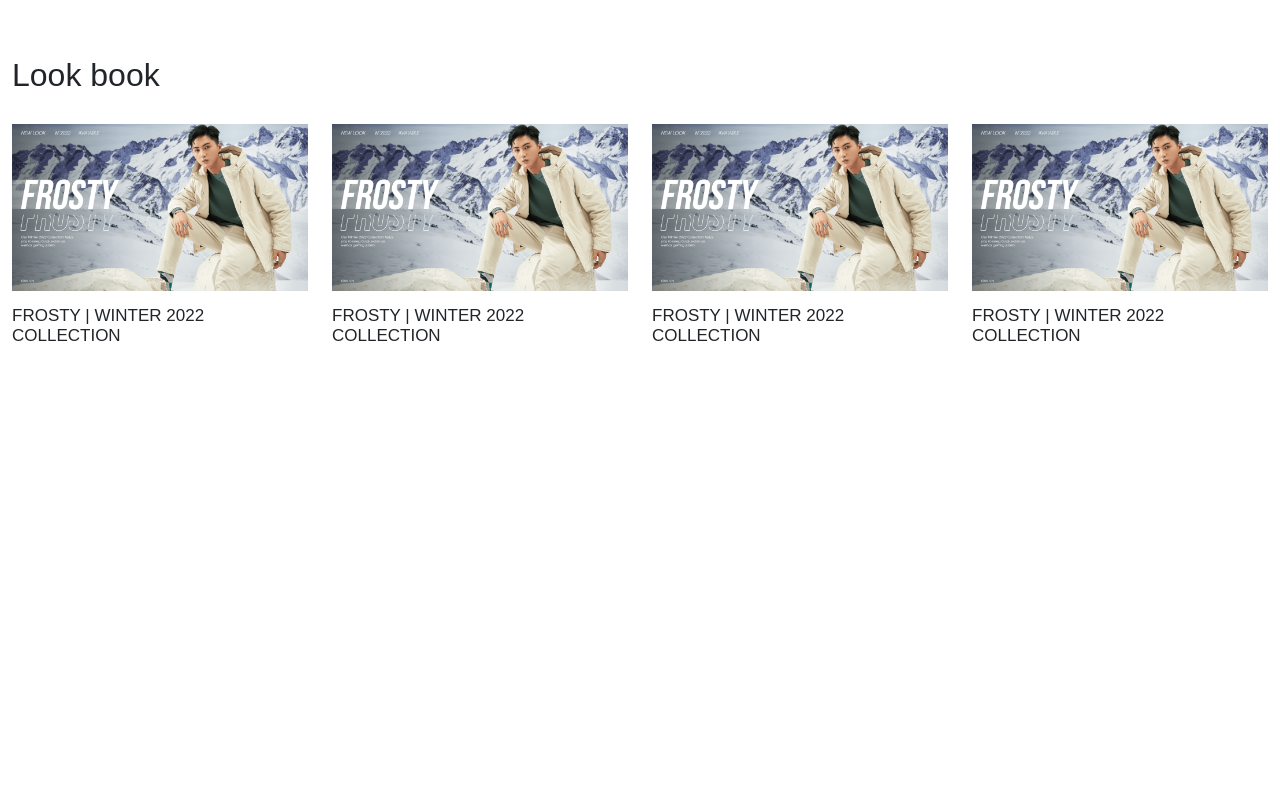
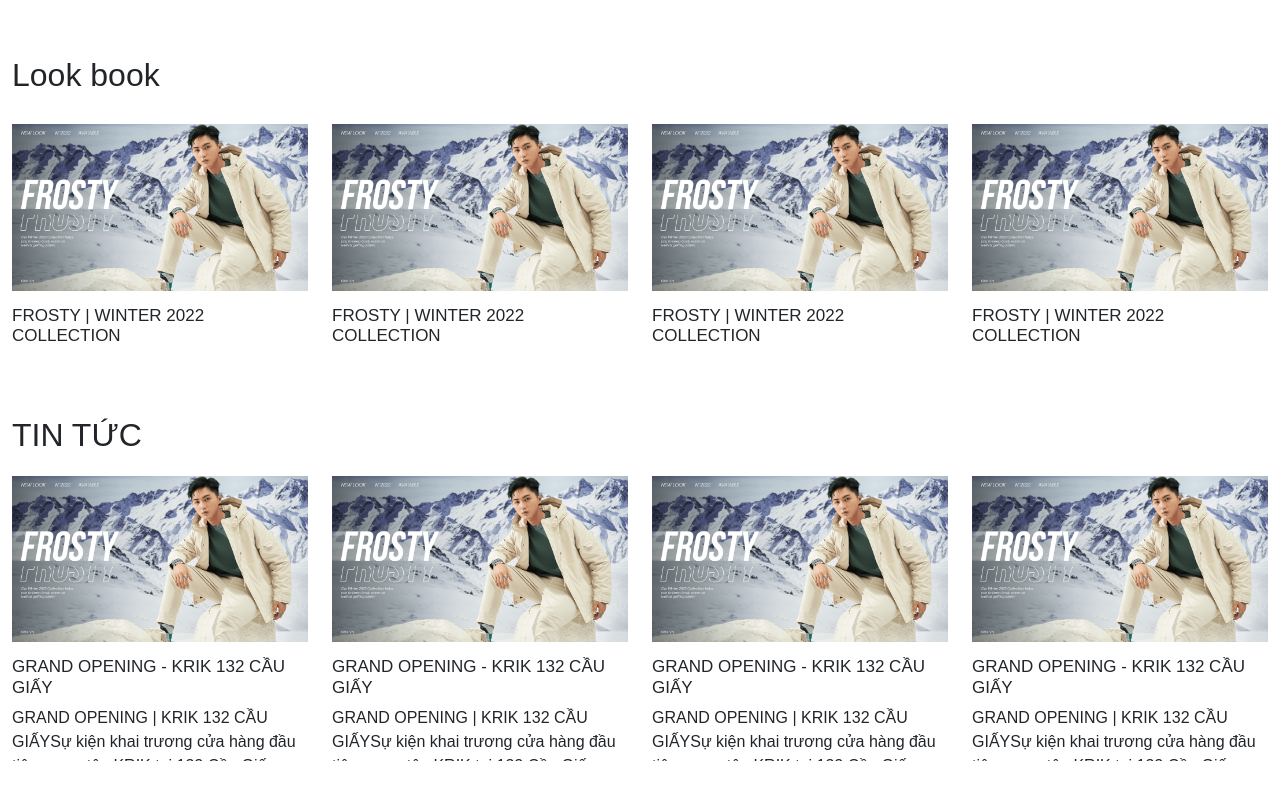
Before and after one commit to Trung1234/ClothesShopping, a plain HTML site: page index.html in a window 1280 px wide. Shown: the part 1874-2674 px from the top of the page. Before the commit the page ends 2259 px from the top, so only its background shows below. Drawn offline with nearby package versions, Linux system fonts and the light colour scheme; a web font is replaced by a local one.

Commit message:
4-2-23 16:00

```diff
--- a/css/laptop.css
+++ b/css/laptop.css
@@ -12,6 +12,11 @@ h2 {
 
 h3 {
     font-size: 24px;
+}
+
+p {
+    margin: 0 0 10px;
+    line-height: 21px;
 }
 
 body {
@@ -289,6 +294,14 @@ p.pro-price {
     font-size: 17px;
 }
 
+/* news */
+.news-desc {
+    margin-bottom: 15px;
+    max-height: 55px;
+    overflow: hidden;
+}
+
+
 /* cart */
 .site-nav-container-last {
     padding-top: 40px;
--- a/index.html
+++ b/index.html
@@ -298,6 +298,72 @@
 				</div>
 			</section>
 		  </section>
+		  <section id="load-homeNews">
+			<section class="clearfix section-collection">
+				<div class="container-fluid">
+					<div class="sectionTitleTab">
+						<h2>
+							<p>TIN TỨC</p>
+						</h2>
+					</div>
+					<div class="row">
+						<div class="col-xs-12 col-sm-3">
+							<div class="news-img">
+								<img class="lazyautosizes lazyloaded" data-sizes="auto"
+								 src="images/20221225_QuHXc4W2yck4G0il14HFWw95.png"
+								alt="FROSTY | WINTER 2022 COLLECTION" sizes="287px">
+							</div>
+							<div class="news-detail clearfix">
+								<h3 class="news-title">GRAND OPENING - KRIK 132 CẦU GIẤY</h3>
+								<div class="news-desc">
+									GRAND OPENING | KRIK 132 CẦU GIẤYSự kiện khai trương cửa hàng đầu tiên mang tên KRIK tại 132 Cầu Giấy trong những ngày vừa qua đã diễn ra thành công rực rỡ và ấn tượng.KRIK xin gửi lời cảm ơn chân thành nhất tới các vị khách hàng yêu quý, gia đình và bạn bè đã tới tham dự sự kiện và ủng hộ Thương hiệu.Chúng mình sẽ cố gắng phát triển thật lớn mạnh và nâng tầm dịch vụ để làm hài lòng tất cả khách hàng cũng như khẳng định vị trí Thương hiệu tại thị trường thời trang sắp tới.------------------Hệ thống cửa hàng tại Hà Nội:- 132 Cầu Giấy- 344 Cầu Giấy- 338 Nguyễn Trãi- 23 Chùa Bộc- 209 Bạch Mai- 189 Phố Nhổn- 183 Trần CungHotline: 0982.022.969
+								</div>
+							</div>
+						</div>
+						<div class="col-xs-12 col-sm-3">
+							<div class="news-img">
+								<img class="lazyautosizes lazyloaded" data-sizes="auto"
+								 src="images/20221225_QuHXc4W2yck4G0il14HFWw95.png"
+								alt="FROSTY | WINTER 2022 COLLECTION" sizes="287px">
+							</div>
+							<div class="news-detail clearfix">
+								<h3 class="news-title">GRAND OPENING - KRIK 132 CẦU GIẤY</h3>
+								<div class="news-desc">
+									GRAND OPENING | KRIK 132 CẦU GIẤYSự kiện khai trương cửa hàng đầu tiên mang tên KRIK tại 132 Cầu Giấy trong những ngày vừa qua đã diễn ra thành công rực rỡ và ấn tượng.KRIK xin gửi lời cảm ơn chân thành nhất tới các vị khách hàng yêu quý, gia đình và bạn bè đã tới tham dự sự kiện và ủng hộ Thương hiệu.Chúng mình sẽ cố gắng phát triển thật lớn mạnh và nâng tầm dịch vụ để làm hài lòng tất cả khách hàng cũng như khẳng định vị trí Thương hiệu tại thị trường thời trang sắp tới.------------------Hệ thống cửa hàng tại Hà Nội:- 132 Cầu Giấy- 344 Cầu Giấy- 338 Nguyễn Trãi- 23 Chùa Bộc- 209 Bạch Mai- 189 Phố Nhổn- 183 Trần CungHotline: 0982.022.969
+								</div>
+							</div>
+						</div>
+						<div class="col-xs-12 col-sm-3">
+							<div class="news-img">
+								<img class="lazyautosizes lazyloaded" data-sizes="auto"
+								 src="images/20221225_QuHXc4W2yck4G0il14HFWw95.png"
+								alt="FROSTY | WINTER 2022 COLLECTION" sizes="287px">
+							</div>
+							<div class="news-detail clearfix">
+								<h3 class="news-title">GRAND OPENING - KRIK 132 CẦU GIẤY</h3>
+								<div class="news-desc">
+									GRAND OPENING | KRIK 132 CẦU GIẤYSự kiện khai trương cửa hàng đầu tiên mang tên KRIK tại 132 Cầu Giấy trong những ngày vừa qua đã diễn ra thành công rực rỡ và ấn tượng.KRIK xin gửi lời cảm ơn chân thành nhất tới các vị khách hàng yêu quý, gia đình và bạn bè đã tới tham dự sự kiện và ủng hộ Thương hiệu.Chúng mình sẽ cố gắng phát triển thật lớn mạnh và nâng tầm dịch vụ để làm hài lòng tất cả khách hàng cũng như khẳng định vị trí Thương hiệu tại thị trường thời trang sắp tới.------------------Hệ thống cửa hàng tại Hà Nội:- 132 Cầu Giấy- 344 Cầu Giấy- 338 Nguyễn Trãi- 23 Chùa Bộc- 209 Bạch Mai- 189 Phố Nhổn- 183 Trần CungHotline: 0982.022.969
+								</div>
+							</div>
+						</div>
+						<div class="col-xs-12 col-sm-3">
+							<div class="news-img">
+								<img class="lazyautosizes lazyloaded" data-sizes="auto"
+								 src="images/20221225_QuHXc4W2yck4G0il14HFWw95.png"
+								alt="FROSTY | WINTER 2022 COLLECTION" sizes="287px">
+							</div>
+							<div class="news-detail clearfix">
+								<h3 class="news-title">GRAND OPENING - KRIK 132 CẦU GIẤY</h3>
+								<div class="news-desc">
+									GRAND OPENING | KRIK 132 CẦU GIẤYSự kiện khai trương cửa hàng đầu tiên mang tên KRIK tại 132 Cầu Giấy trong những ngày vừa qua đã diễn ra thành công rực rỡ và ấn tượng.KRIK xin gửi lời cảm ơn chân thành nhất tới các vị khách hàng yêu quý, gia đình và bạn bè đã tới tham dự sự kiện và ủng hộ Thương hiệu.Chúng mình sẽ cố gắng phát triển thật lớn mạnh và nâng tầm dịch vụ để làm hài lòng tất cả khách hàng cũng như khẳng định vị trí Thương hiệu tại thị trường thời trang sắp tới.------------------Hệ thống cửa hàng tại Hà Nội:- 132 Cầu Giấy- 344 Cầu Giấy- 338 Nguyễn Trãi- 23 Chùa Bộc- 209 Bạch Mai- 189 Phố Nhổn- 183 Trần CungHotline: 0982.022.969
+								</div>
+							</div>
+						</div>
+					</div>
+				</div>
+			</section>
+
+		  </section>
 	</main>
 	<!-- cart section -->
 	<div class="offcanvas offcanvas-end" tabindex="-1" id="offcanvasExample" aria-labelledby="offcanvasExampleLabel">
```
